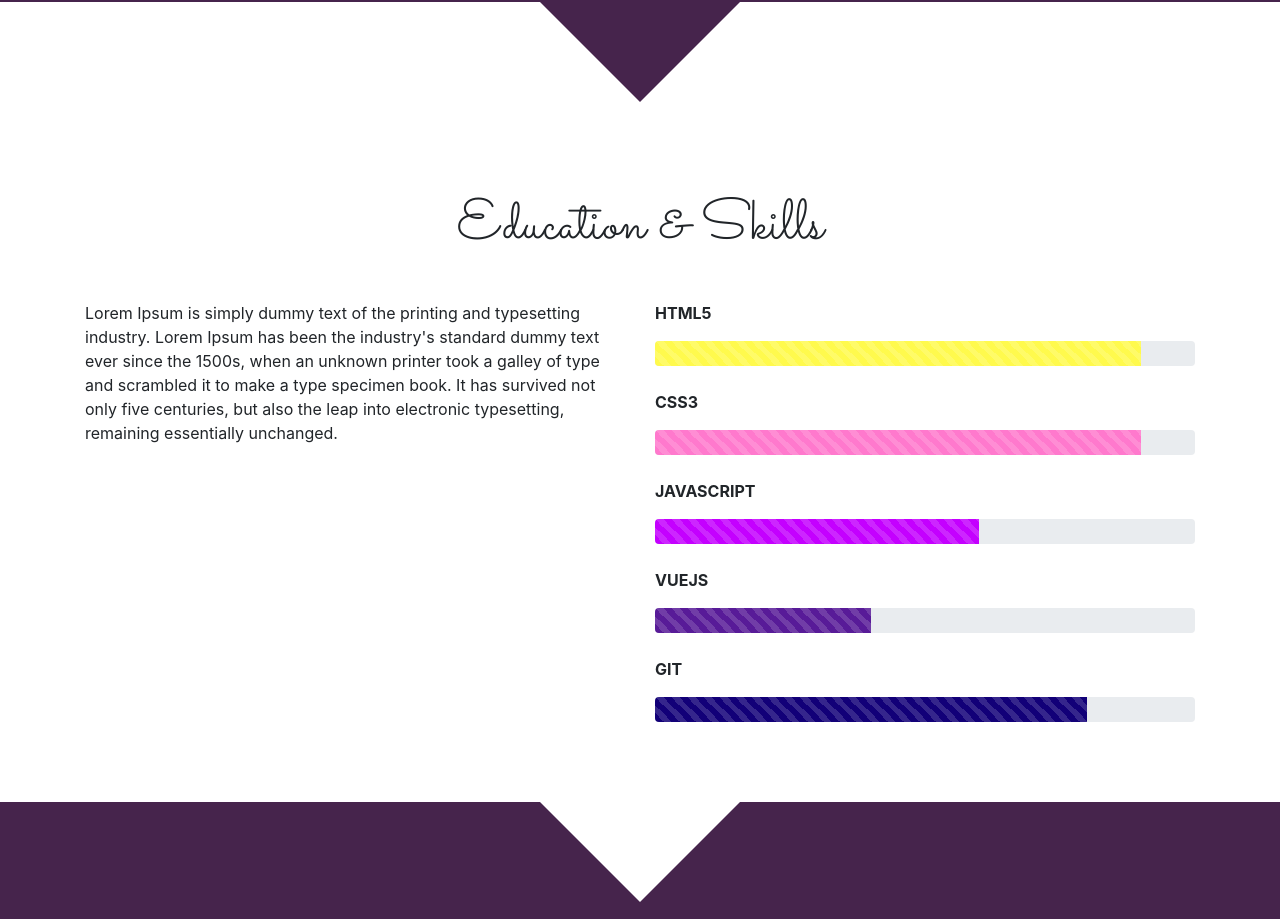
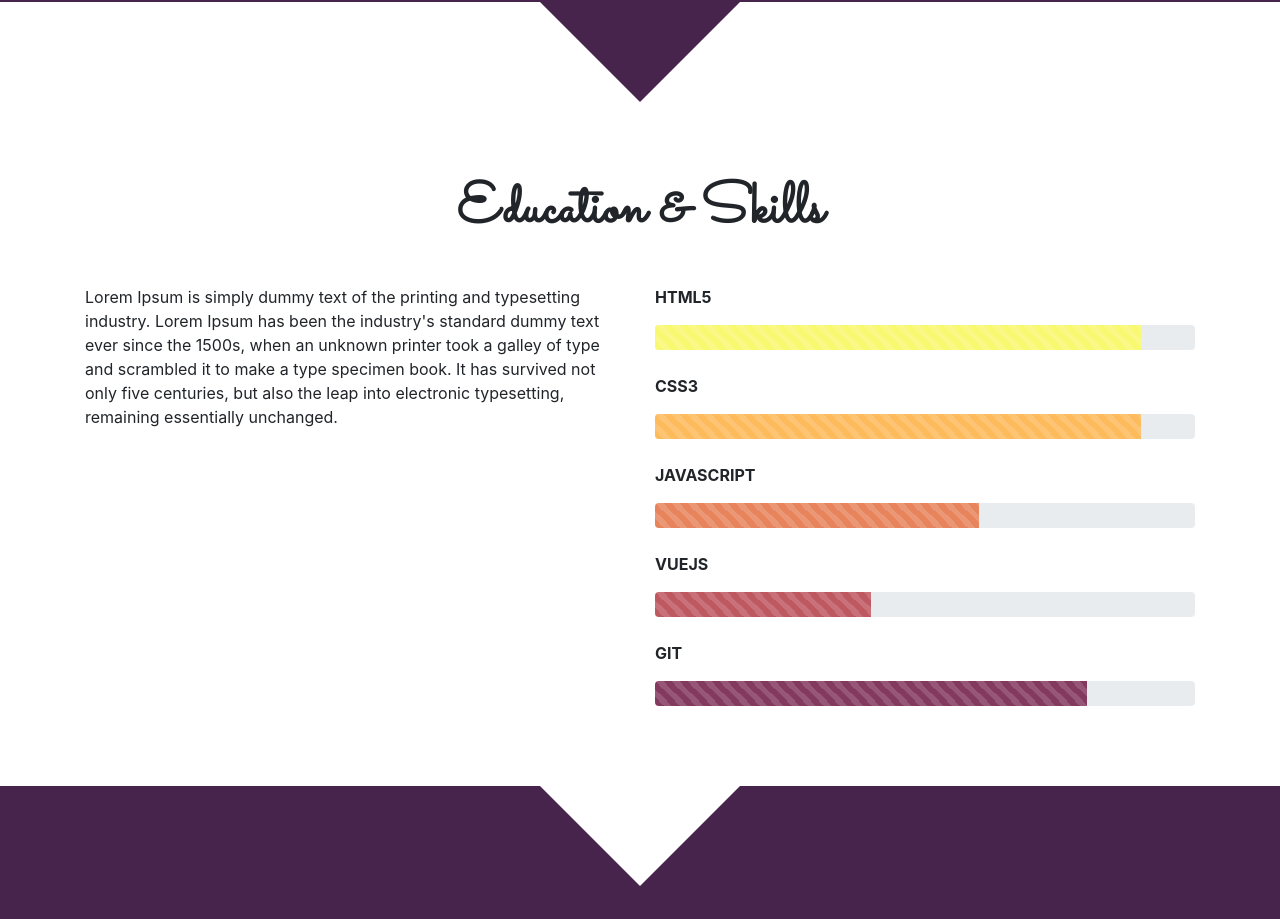
Before and after one commit to FernandaAvello/fernanda-avello-ui, a Vue app: page /#/ in a window 1280 px wide. Shown: the part 1608-2527 px from the top of the page. Built offline with nearby package versions, Linux system fonts and the light colour scheme.

Commit message:
cambios en componente education

```diff
--- a/src/components/education.vue
+++ b/src/components/education.vue
@@ -1,64 +1,91 @@
 <template>
-<b-container id="section-education">
-      <h2 class="tituloSacramento">Education & Skills</h2>
+  <div id="section-education">
+    <b-container>
+      <h2 class="tituloSacramento"><strong>Education & Skills</strong></h2>
       <b-row>
         <b-col lg="6">
-          <p id="education-text">Lorem Ipsum is simply dummy text of the printing and typesetting industry. Lorem Ipsum
-            has been the
-            industry's standard dummy text ever since the 1500s, when an unknown printer took a galley of type and
-            scrambled it to make a type
-            specimen book. It has survived not only five centuries, but also the leap into electronic typesetting,
-            remaining essentially unchanged. </p>
+          <p id="education-text">
+            Lorem Ipsum is simply dummy text of the printing and typesetting
+            industry. Lorem Ipsum has been the industry's standard dummy text
+            ever since the 1500s, when an unknown printer took a galley of type
+            and scrambled it to make a type specimen book. It has survived not
+            only five centuries, but also the leap into electronic typesetting,
+            remaining essentially unchanged.
+          </p>
         </b-col>
-
 
         <b-col lg="6">
           <p class="skill-languages"><strong>HTML5</strong></p>
-          <div class="progress" style="height: 25px;">
-            <div class="progress-bar progress-bar-striped progress-bar-animated" role="progressbar"
-              style="width: 90%; background-color: #FFFA4D;" aria-valuenow="10" aria-valuemin="0" aria-valuemax="100">
-            </div>
+          <div class="progress" style="height: 25px">
+            <div
+              class="progress-bar progress-bar-striped progress-bar-animated"
+              role="progressbar"
+              style="width: 90%; background-color: #F9F871"
+              aria-valuenow="10"
+              aria-valuemin="0"
+              aria-valuemax="100"
+            ></div>
           </div>
-          <br>
+          <br />
           <p class="skill-languages"><strong>CSS3</strong></p>
-          <div class="progress" style="height: 25px;">
-            <div class="progress-bar progress-bar-striped progress-bar-animated" role="progressbar"
-              style="width: 90%; background-color: #FF79CD;" aria-valuenow="25" aria-valuemin="0" aria-valuemax="100">
-            </div>
+          <div class="progress" style="height: 25px">
+            <div
+              class="progress-bar progress-bar-striped progress-bar-animated"
+              role="progressbar"
+              style="width: 90%; background-color: #FDBB5B"
+              aria-valuenow="25"
+              aria-valuemin="0"
+              aria-valuemax="100"
+            ></div>
           </div>
-          <br>
+          <br />
           <p class="skill-languages"><strong>JAVASCRIPT</strong></p>
-          <div class="progress" style="height: 25px;">
-            <div class="progress-bar progress-bar-striped progress-bar-animated" role="progressbar"
-              style="width: 60%; background-color: #C400FF;" aria-valuenow="50" aria-valuemin="0" aria-valuemax="100">
-            </div>
+          <div class="progress" style="height: 25px">
+            <div
+              class="progress-bar progress-bar-striped progress-bar-animated"
+              role="progressbar"
+              style="width: 60%; background-color: #E8845C"
+              aria-valuenow="50"
+              aria-valuemin="0"
+              aria-valuemax="100"
+            ></div>
           </div>
-          <br>
+          <br />
           <p class="skill-languages"><strong>VUEJS</strong></p>
-          <div class="progress" style="height: 25px;">
-            <div class="progress-bar progress-bar-striped progress-bar-animated" role="progressbar"
-              style="width: 40%; background-color: #581B98;" aria-valuenow="75" aria-valuemin="0" aria-valuemax="100">
-            </div>
+          <div class="progress" style="height: 25px">
+            <div
+              class="progress-bar progress-bar-striped progress-bar-animated"
+              role="progressbar"
+              style="width: 40%; background-color: #BE5861"
+              aria-valuenow="75"
+              aria-valuemin="0"
+              aria-valuemax="100"
+            ></div>
           </div>
-          <br>
+          <br />
           <p class="skill-languages"><strong>GIT</strong></p>
-          <div class="progress" style="height: 25px;">
-            <div class="progress-bar progress-bar-striped progress-bar-animated" role="progressbar"
-              style="width: 80%; background-color: #120078;" aria-valuenow="100" aria-valuemin="0" aria-valuemax="100">
-            </div>
+          <div class="progress" style="height: 25px">
+            <div
+              class="progress-bar progress-bar-striped progress-bar-animated"
+              role="progressbar"
+              style="width: 80%; background-color: #84395E"
+              aria-valuenow="100"
+              aria-valuemin="0"
+              aria-valuemax="100"
+            ></div>
           </div>
         </b-col>
       </b-row>
     </b-container>
+  </div>
 </template>
 <script>
 export default {
-    name: "educationComponent"
-
-}
+  name: "educationComponent",
+};
 </script>
 <style scoped>
-#section-education{
-    padding-top: 10rem;
+#section-education {
+  padding-top: 9rem;
 }
 </style>
```
